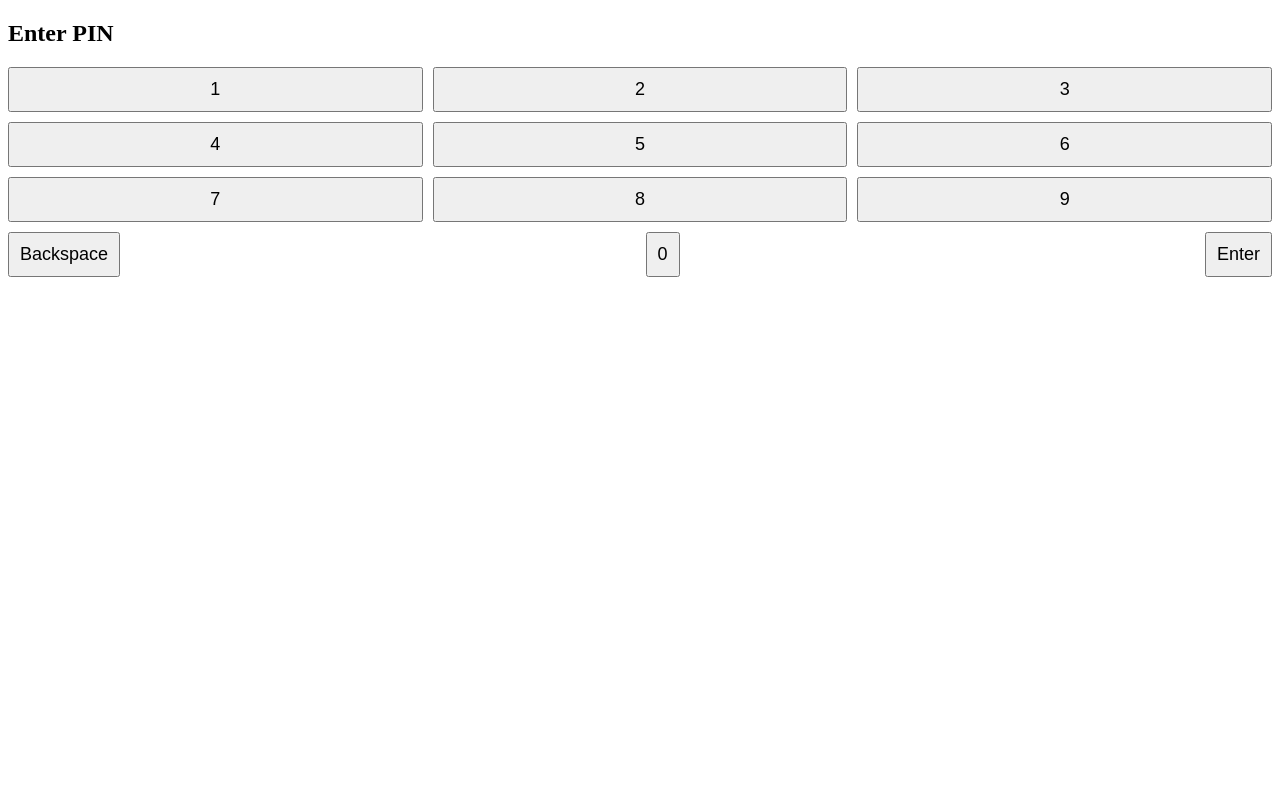
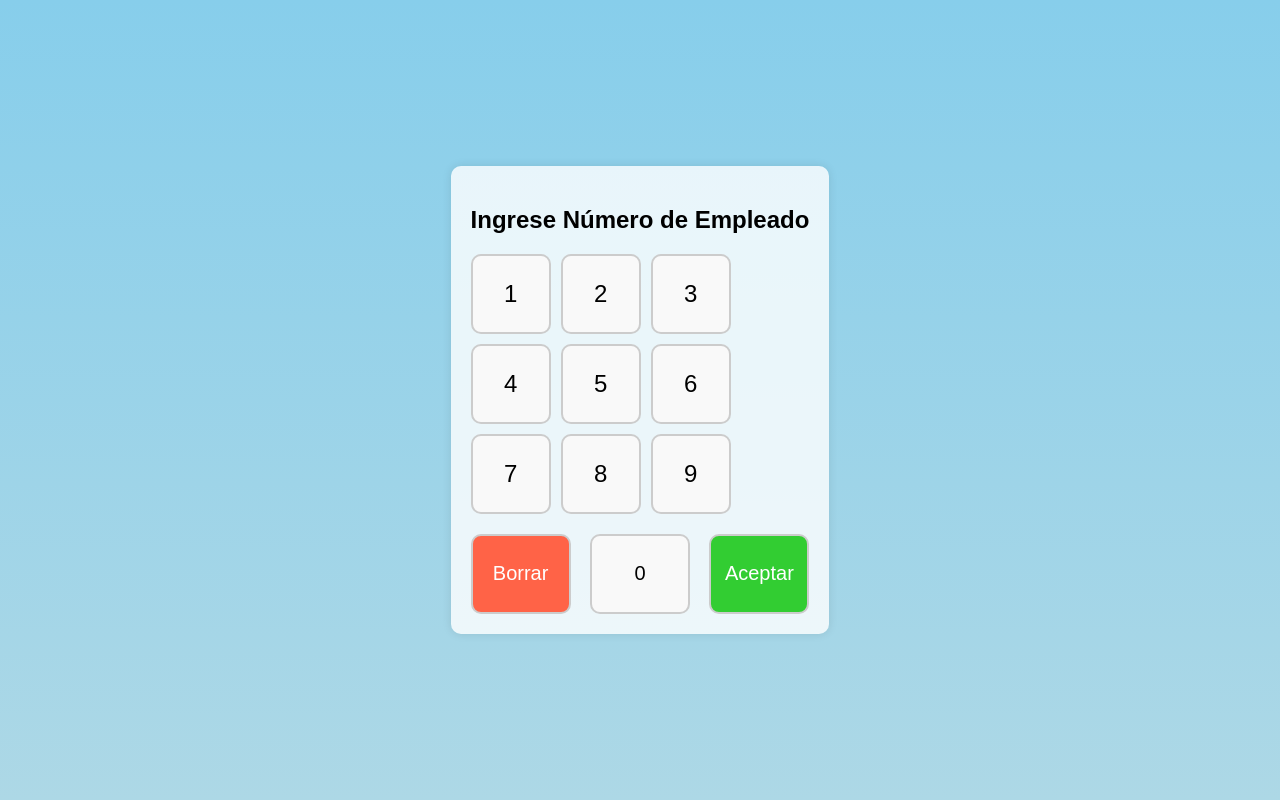
Before and after one commit to edtruji/raspberry, a PHP site: page /login.php in a window 1280 px wide. Run offline with PHP 8.4, Linux system fonts and the light colour scheme.

Commit message:
Add files via upload

```diff
--- a/login.php
+++ b/login.php
@@ -6,38 +6,84 @@ echo <<<HTML
 <head>
     <title>Login Screen</title>
     <style>
+        body {
+            background: linear-gradient(to bottom, #87CEEB, #ADD8E6);
+            display: flex;
+            justify-content: center;
+            align-items: center;
+            height: 100vh;
+            margin: 0;
+            font-family: Arial, sans-serif;
+        }
+        .login-container {
+            text-align: center;
+            padding: 20px;
+            background: rgba(255, 255, 255, 0.8);
+            border-radius: 10px;
+            box-shadow: 0 0 10px rgba(0, 0, 0, 0.1);
+        }
+        h2 {
+            font-size: 24px;
+            margin-bottom: 20px;
+        }
         .keypad {
             display: grid;
-            grid-template-columns: repeat(3, 1fr);
+            grid-template-columns: repeat(3, 80px);
             gap: 10px;
-            margin-top: 10px;
+            margin-top: 20px;
         }
         .keypad button {
-            padding: 10px;
-            font-size: 18px;
+            width: 80px;
+            height: 80px;
+            font-size: 24px;
+            border: 2px solid #ccc;
+            border-radius: 10px;
+            background: #f9f9f9;
+            cursor: pointer;
+            touch-action: manipulation; /* Optimize for touch screens */
+        }
+        .keypad button:active {
+            background: #e0e0e0;
         }
         .bottom-row {
             display: flex;
             justify-content: space-between;
-            margin-top: 10px;
+            margin-top: 20px;
+            gap: 10px;
         }
         .bottom-row button {
-            padding: 10px;
-            font-size: 18px;
+            width: 100px;
+            height: 80px;
+            font-size: 20px;
+            border: 2px solid #ccc;
+            border-radius: 10px;
+            background: #f9f9f9;
+            cursor: pointer;
+            touch-action: manipulation;
+        }
+        #backspace {
+            background: #ff6347; /* Red for Borrar */
+            color: white;
+        }
+        #enter {
+            background: #32CD32; /* Green for Aceptar */
+            color: white;
         }
         #pin-display {
-            font-size: 24px;
-            letter-spacing: 5px;
+            font-size: 28px;
+            letter-spacing: 10px;
+            margin-bottom: 20px;
         }
         #message {
             color: red;
             margin-top: 10px;
+            font-size: 18px;
         }
     </style>
 </head>
 <body>
     <div class="login-container">
-        <h2>Enter PIN</h2>
+        <h2>Ingrese Número de Empleado</h2>
         <span id="pin-display"></span>
         <div id="message"></div>
         <div class="keypad">
@@ -52,9 +98,9 @@ echo <<<HTML
             <button class="digit" data-digit="9">9</button>
         </div>
         <div class="bottom-row">
-            <button id="backspace">Backspace</button>
+            <button id="backspace">Borrar</button>
             <button class="digit" data-digit="0">0</button>
-            <button id="enter">Enter</button>
+            <button id="enter">Aceptar</button>
         </div>
     </div>
     <script>
@@ -96,11 +142,11 @@ echo <<<HTML
 
         enterButton.addEventListener('click', () => {
             if (enteredCode.length !== 4) {
-                showMessage("Please enter 4 digits");
+                showMessage("Por favor ingrese 4 dígitos");
             } else if (enteredCode === "1234") {
-                showMessage("Access granted");
+                showMessage("Acceso concedido");
             } else {
-                showMessage("Incorrect code");
+                showMessage("Código incorrecto");
                 enteredCode = "";
                 updatePinDisplay();
             }
```
